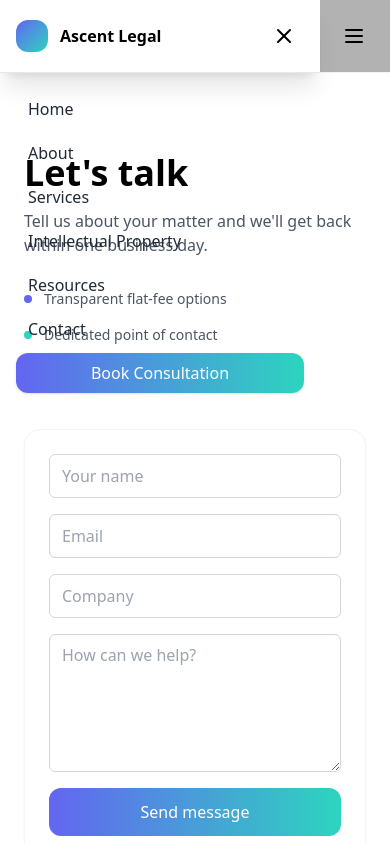
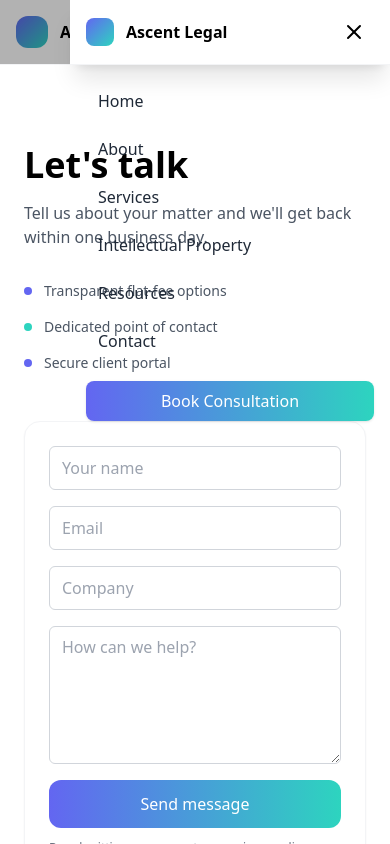
Before and after one commit to ajdreams17/Ascentlegal, a Next.js app: page /contact in a window 390 px wide. Both pictures are taken after a click on the button 354 px from the left and 36 px from the top of the page. Shown: the top 844 px of the page. Built offline with nearby package versions, Linux system fonts and the light colour scheme.

Commit message:
Update Nav.jsx

```diff
--- a/components/Nav.jsx
+++ b/components/Nav.jsx
@@ -1,9 +1,10 @@
 "use client";
+
+import { useEffect, useRef, useState } from "react";
 import Link from "next/link";
-import { useEffect, useState } from "react";
 import { Menu, X } from "lucide-react";
 
-const links = [
+const NAV = [
   { href: "/", label: "Home" },
   { href: "/about", label: "About" },
   { href: "/services", label: "Services" },
@@ -14,35 +15,41 @@ const links = [
 
 export default function Nav() {
   const [open, setOpen] = useState(false);
+  const panelRef = useRef(null);
 
-  // lock body scroll when the drawer is open
+  // Close on ESC
   useEffect(() => {
-    if (open) {
-      const prev = document.body.style.overflow;
-      document.body.style.overflow = "hidden";
-      return () => (document.body.style.overflow = prev);
+    const onKey = (e) => e.key === "Escape" && setOpen(false);
+    window.addEventListener("keydown", onKey);
+    return () => window.removeEventListener("keydown", onKey);
+  }, []);
+
+  // Simple focus management when opening
+  useEffect(() => {
+    if (open && panelRef.current) {
+      const first = panelRef.current.querySelector("a,button");
+      first?.focus();
     }
   }, [open]);
 
-  const close = () => setOpen(false);
-
   return (
-    <header className="sticky top-0 z-40 border-b border-gray-100 bg-white/80 backdrop-blur">
-      <div className="mx-auto max-w-7xl px-4 sm:px-6 py-4 flex items-center justify-between">
+    <header className="sticky top-0 z-50 border-b border-gray-100 bg-white/80 backdrop-blur">
+      <div className="mx-auto max-w-7xl px-4 sm:px-6 py-3 flex items-center justify-between">
+        {/* Brand */}
         <Link href="/" className="flex items-center gap-3">
           <span className="h-8 w-8 rounded-xl bg-gradient-to-br from-indigo-500 to-teal-400" />
           <span className="font-semibold tracking-tight">Ascent Legal</span>
         </Link>
 
         {/* Desktop nav */}
-        <nav className="hidden lg:flex items-center gap-6 text-sm">
-          {links.map((l) => (
+        <nav className="hidden md:flex items-center gap-6 text-sm">
+          {NAV.map((n) => (
             <Link
-              key={l.href}
-              href={l.href}
-              className="text-gray-700 hover:text-indigo-600 transition"
+              key={n.href}
+              href={n.href}
+              className="text-gray-700 hover:text-indigo-600 transition-colors"
             >
-              {l.label}
+              {n.label}
             </Link>
           ))}
           <Link
@@ -55,73 +62,66 @@ export default function Nav() {
 
         {/* Mobile trigger */}
         <button
-          type="button"
           aria-label="Open menu"
           onClick={() => setOpen(true)}
-          className="lg:hidden p-2 rounded-md hover:bg-gray-100"
+          className="md:hidden inline-flex h-10 w-10 items-center justify-center rounded-lg hover:bg-gray-100"
         >
           <Menu className="h-6 w-6" />
         </button>
       </div>
 
-      {/* Mobile overlay + drawer */}
+      {/* Mobile drawer + overlay */}
+      {/* Overlay */}
       {open && (
-        <div className="fixed inset-0 z-50 lg:hidden">
-          {/* backdrop */}
         <button
-            aria-label="Close menu"
-            onClick={close}
-            className="fixed inset-0 bg-black/30"
+          className="fixed inset-0 z-40 bg-black/30 md:hidden"
+          aria-label="Close menu overlay"
+          onClick={() => setOpen(false)}
         />
+      )}
 
-          {/* panel */}
-          <div className="fixed inset-y-0 left-0 w-80 max-w-[85%] bg-white shadow-xl
-                          animate-[slideIn_.2s_ease-out_forwards]">
-            <div className="flex items-center justify-between p-4 border-b">
+      {/* Panel */}
+      <aside
+        ref={panelRef}
+        className={`fixed inset-y-0 right-0 z-50 w-80 max-w-[85%] bg-white shadow-xl md:hidden
+        transition-transform duration-300 ${open ? "translate-x-0" : "translate-x-full"}`}
+        aria-hidden={!open}
+      >
+        <div className="flex items-center justify-between px-4 py-3 border-b border-gray-100">
           <div className="flex items-center gap-3">
-                <span className="h-8 w-8 rounded-xl bg-gradient-to-br from-indigo-500 to-teal-400" />
+            <span className="h-7 w-7 rounded-lg bg-gradient-to-br from-indigo-500 to-teal-400" />
             <span className="font-semibold">Ascent Legal</span>
           </div>
           <button
-                onClick={close}
-                className="p-2 rounded-md hover:bg-gray-100"
             aria-label="Close menu"
+            onClick={() => setOpen(false)}
+            className="inline-flex h-10 w-10 items-center justify-center rounded-lg hover:bg-gray-100"
           >
             <X className="h-6 w-6" />
           </button>
         </div>
 
-            <nav className="p-4 space-y-1">
-              {links.map((l) => (
+        <nav className="px-4 py-4 flex flex-col gap-2">
+          {NAV.map((n) => (
             <Link
-                  key={l.href}
-                  href={l.href}
-                  onClick={close}
-                  className="block rounded-lg px-3 py-2 text-gray-800 hover:bg-gray-100"
+              key={n.href}
+              href={n.href}
+              onClick={() => setOpen(false)}
+              className="rounded-md px-3 py-2 text-base text-gray-800 hover:bg-gray-100"
             >
-                  {l.label}
+              {n.label}
             </Link>
           ))}
 
           <Link
             href="/contact"
-                onClick={close}
-                className="mt-3 block rounded-xl bg-gradient-to-r from-indigo-500 to-teal-400 px-4 py-2 text-center text-white shadow"
+            onClick={() => setOpen(false)}
+            className="mt-3 rounded-lg bg-gradient-to-r from-indigo-500 to-teal-400 px-4 py-2 text-white text-center shadow"
           >
             Book Consultation
           </Link>
         </nav>
-          </div>
-
-          {/* tiny keyframe for snappy slide-in */}
-          <style jsx global>{`
-            @keyframes slideIn {
-              from { transform: translateX(-100%); }
-              to   { transform: translateX(0%); }
-            }
-          `}</style>
-        </div>
-      )}
+      </aside>
     </header>
   );
 }
```
Lines whose indentation alone changed are shown as unchanged.
